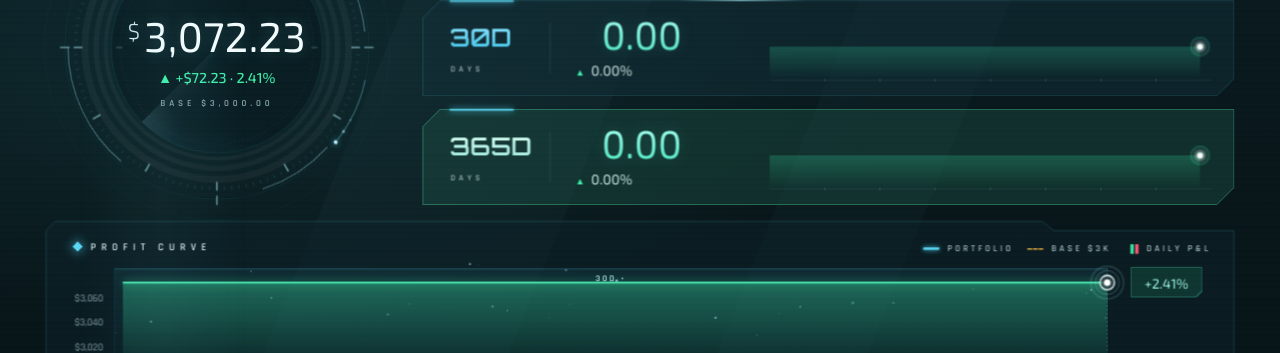
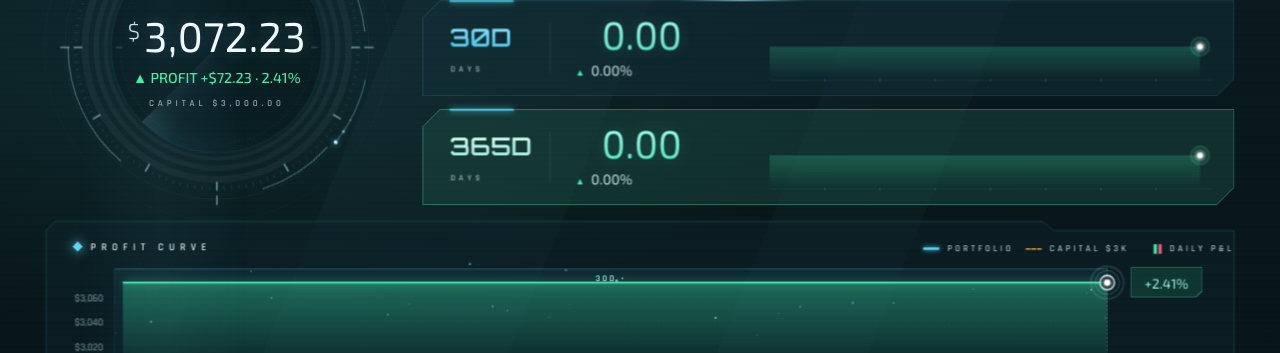
Before and after one commit to Jjoetong/MFB, a plain HTML site: page index.html in a window 1280 px wide. Shown: the part 259-612 px from the top of the page. Drawn offline with Linux system fonts and the light colour scheme; animation ran at ten frames a second.

Commit message:
Label $3,000 as capital and $72.23 as profit

```diff
--- a/index.html
+++ b/index.html
@@ -192,7 +192,7 @@
   <div class="g-label g-title boot" style="--d:.6s">PORTFOLIO VALUE</div>
   <div class="g-label g-value boot" style="--d:.7s" id="gValue"></div>
   <div class="g-label g-change boot" style="--d:.8s" id="gChange"></div>
-  <div class="g-label g-base boot" style="--d:.9s" id="gBase">BASE $3,000.00</div>
+  <div class="g-label g-base boot" style="--d:.9s" id="gBase">CAPITAL $3,000.00</div>
 
   <!-- CARDS -->
   <div class="card c1 boot" style="top:138px;--d:.45s;--sd:1s" data-k="d1"></div>
@@ -204,8 +204,8 @@
     <svg id="chart" width="1486" height="291"></svg>
     <div class="p-title"><i></i>PROFIT CURVE</div>
     <div class="legend" style="left:1097px"><span class="lg-line"></span>PORTFOLIO</div>
-    <div class="legend" style="left:1227px"><span class="lg-dash"></span><span id="lgBase">BASE $3K</span></div>
-    <div class="legend" style="left:1356px"><span class="lg-bars"><s></s><s></s></span>DAILY P&amp;L</div>
+    <div class="legend" style="left:1225px"><span class="lg-dash"></span><span id="lgBase">CAPITAL $3K</span></div>
+    <div class="legend" style="left:1385px"><span class="lg-bars"><s></s><s></s></span>DAILY P&amp;L</div>
     <div class="badge" id="badge"><div></div></div>
   </div>
 
@@ -243,8 +243,8 @@ const CONFIG = {
   }
 };
 const REDUCED = matchMedia('(prefers-reduced-motion: reduce)').matches;
-document.getElementById('gBase').textContent = 'BASE $' + CONFIG.startBalance.toLocaleString('en-US', {minimumFractionDigits:2});
-document.getElementById('lgBase').textContent = 'BASE $' + (CONFIG.startBalance >= 1000 ? (CONFIG.startBalance/1000) + 'K' : CONFIG.startBalance);
+document.getElementById('gBase').textContent = 'CAPITAL $' + CONFIG.startBalance.toLocaleString('en-US', {minimumFractionDigits:2});
+document.getElementById('lgBase').textContent = 'CAPITAL $' + (CONFIG.startBalance >= 1000 ? (CONFIG.startBalance/1000) + 'K' : CONFIG.startBalance);
 
 /* ---------- seeded path ---------- */
 function mulberry32(a){return function(){a|=0;a=a+0x6D2B79F5|0;let t=Math.imul(a^a>>>15,1|a);t=t+Math.imul(t^t>>>7,61|t)^t;return((t^t>>>14)>>>0)/4294967296}}
@@ -632,7 +632,7 @@ function render(){
   } else {
     const neg = all < -0.004;
     gc.classList.remove('pre'); gc.style.color = neg ? '#ff5c7a' : '#3ef0a8';
-    gc.textContent = `${neg ? '▼' : '▲'}  ${neg ? '−' : '+'}$${fmt2(all)} · ${fmt2(allPct)}%`;
+    gc.textContent = `${neg ? '▼' : '▲'}  ${neg ? 'LOSS' : 'PROFIT'} ${neg ? '−' : '+'}$${fmt2(all)} · ${fmt2(allPct)}%`;
   }
   for (const k in CARDS) {
     const abs = T(k+'a'), pct = T(k+'p'), neg = abs < -0.004, C = CARDS[k];
```
